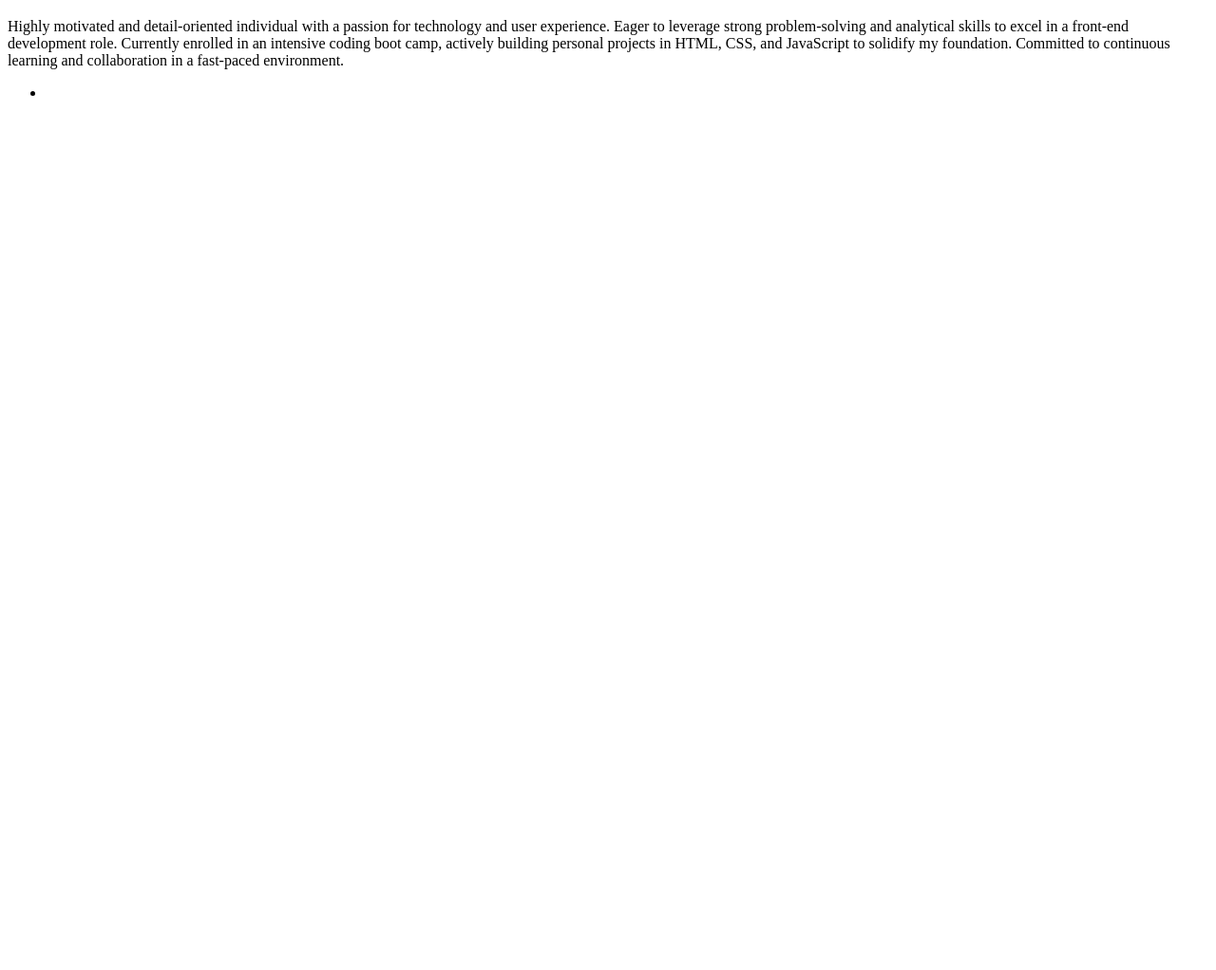
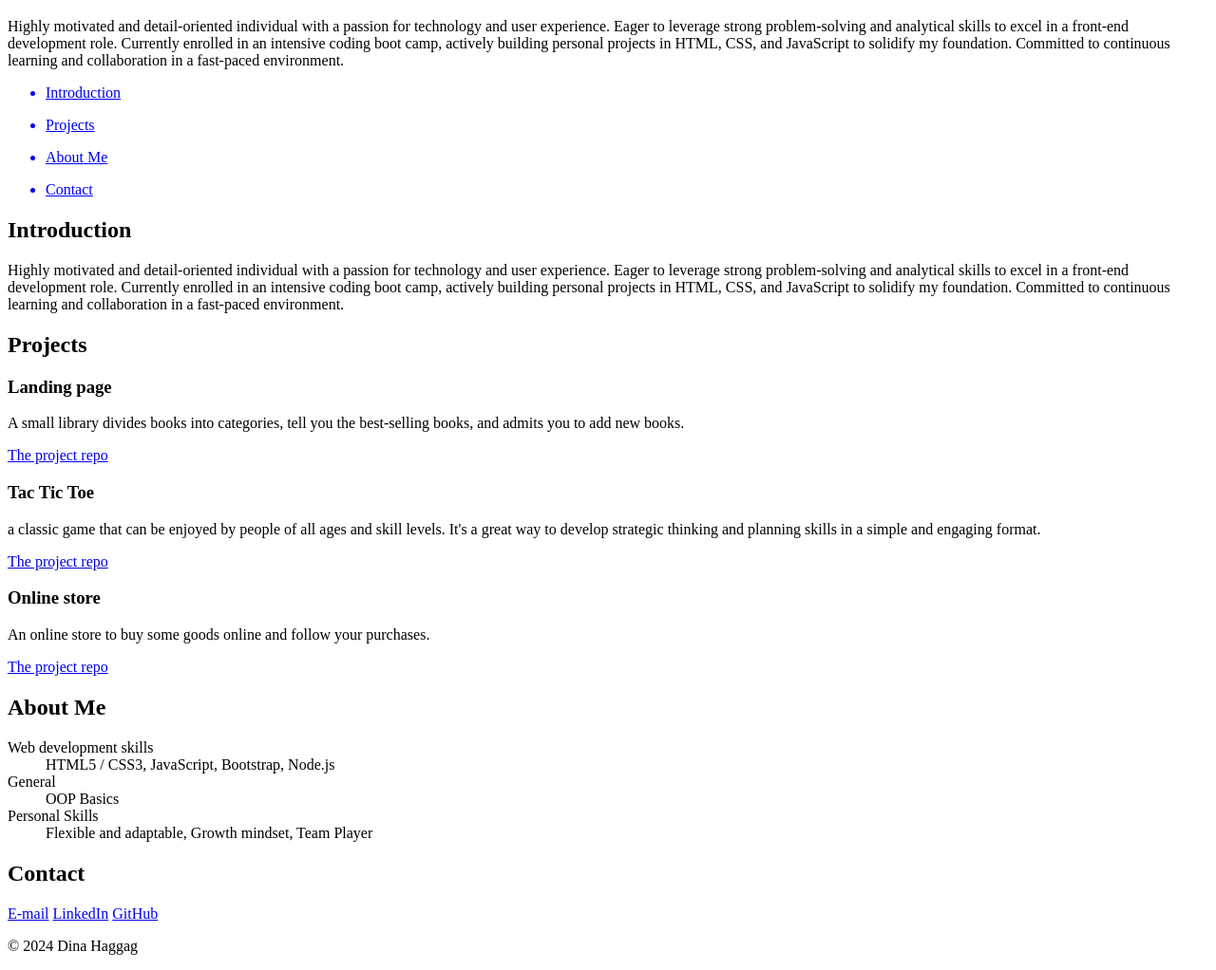
Before and after one commit to DinaHaggag/My_First_Portfolio, a plain HTML site: page portfolio/index.html in a window 1280 px wide. Shown: the part 61-1083 px from the top of the page at 95% size. Before the commit the page ends 800 px from the top, so only its background shows below. Drawn offline with Linux system fonts and the light colour scheme.

Commit message:
portfolio task

```diff
--- a/portfolio/index.html
+++ b/portfolio/index.html
@@ -14,20 +14,66 @@
 
   <nav>
     <ul>
-      <li></li>
+      <a href="#introduction"><li>Introduction</li></a>
+    </ul>
+    <ul>
+      <a href="#projects"><li>Projects</li></a>
+    </ul>
+    <ul>
+      <a href="#about"><li>About Me</li></a>
+    </ul>
+    <ul>
+      <a href="#contact"><li>Contact</li></a>
     </ul>
   </nav>
 
-  <section>
+
+  <section id="introduction">
+    <h2>Introduction</h2>
+    <p>Highly motivated and detail-oriented individual with a passion for technology and user experience. Eager to leverage strong problem-solving and analytical skills to excel in a front-end development role. Currently enrolled in an intensive coding boot camp, actively building personal projects in HTML, CSS, and JavaScript to solidify my foundation. Committed to continuous learning and collaboration in a fast-paced environment.</p>
+  </section>
+  <section id="projects">
+    <h2>Projects</h2>
+    <article>
+      <h3>Landing page</h3>
+      <p>A small library divides books into categories, tell you the best-selling books,
+        and admits you to add new books.</p>
+      <a href="https://github.com/DinaHaggag/landing-page-" target="_blank">The project repo</a>
+    </article>
+    <article>
+      <h3>Tac Tic Toe</h3>
+      <p>a classic game that can be enjoyed by people of all ages and skill levels. It's a great way
+        to develop strategic thinking and planning skills in a simple and engaging format. </p>
+      <a href="https://github.com/DinaHaggag/Tac-Tic-Toe" target="_blank">The project repo</a>
+    </article>
+    <article>
+      <h3>Online store</h3>
+      <p>An online store to buy some goods online and follow your purchases.</p>
+      <a href="https://github.com/DinaHaggag/online-store" target="_blank">The project repo</a>
+    </article>
 
   </section>
+  <section id="about">
+    <h2>About Me</h2>
+    <dl>
+      <dt>Web development skills</dt>
+      <dd>HTML5 / CSS3, JavaScript, Bootstrap, Node.js</dd>
+      <dt>General</dt>
+      <dd>OOP Basics</dd>
+      <dt>Personal Skills</dt>
+      <dd>Flexible and adaptable, Growth mindset, Team Player</dd>
+    </dl>
+  </section>
+  <section id="contact">
+    <h2>Contact</h2>
+    <a href="mailto:dhagag16@gmail.com" target="_blank">E-mail</a>
+    <a href="https://www.linkedin.com/in/dina-haggag/" target="_blank">LinkedIn</a>
+    <a href="https://github.com/DinaHaggag" target="_blank">GitHub</a>
+  </section>
 
-  <article>
-
-  </article>
 
   <footer>
-
+    <p>&copy; 2024 Dina Haggag</p>
   </footer>
 </body>
 </html>
```
